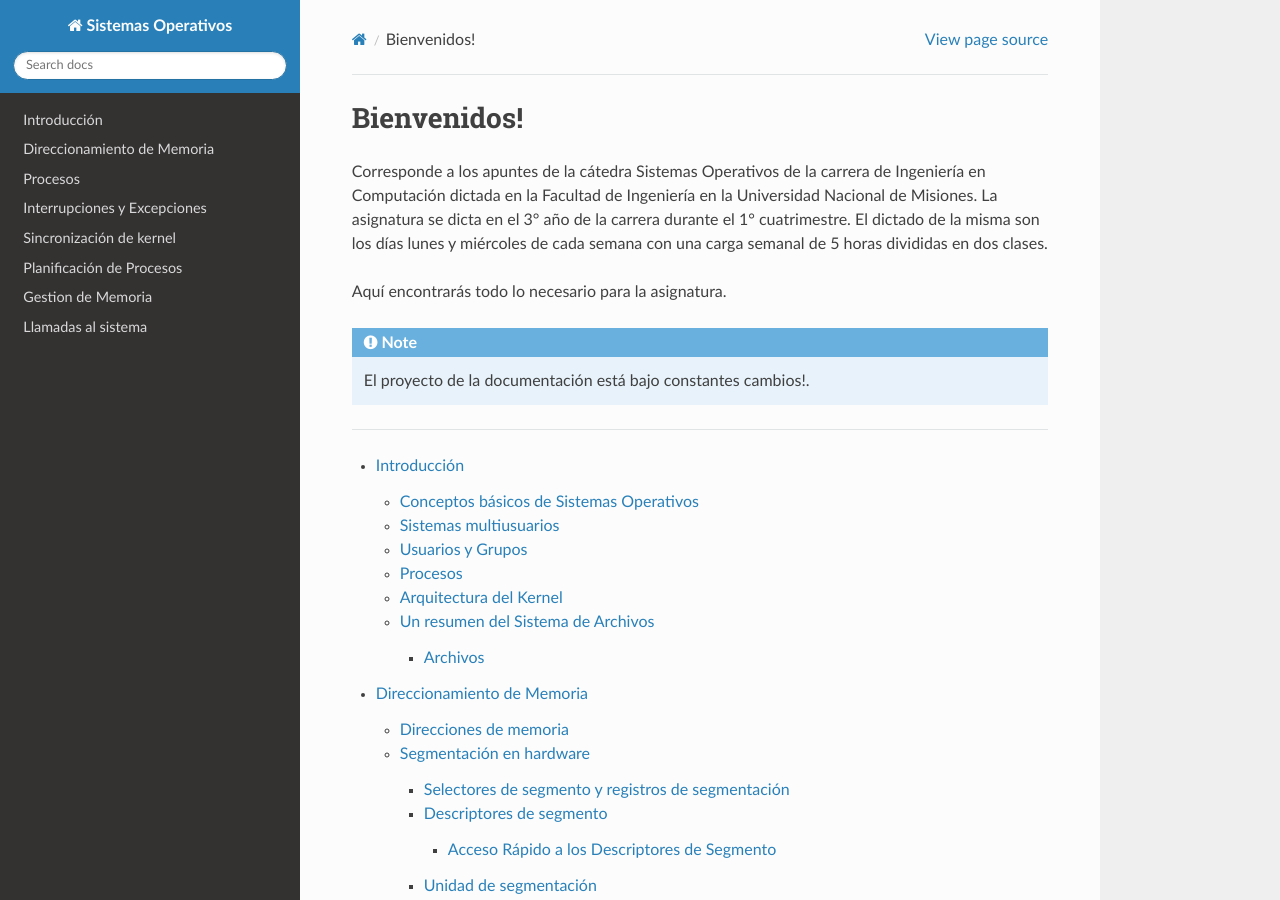
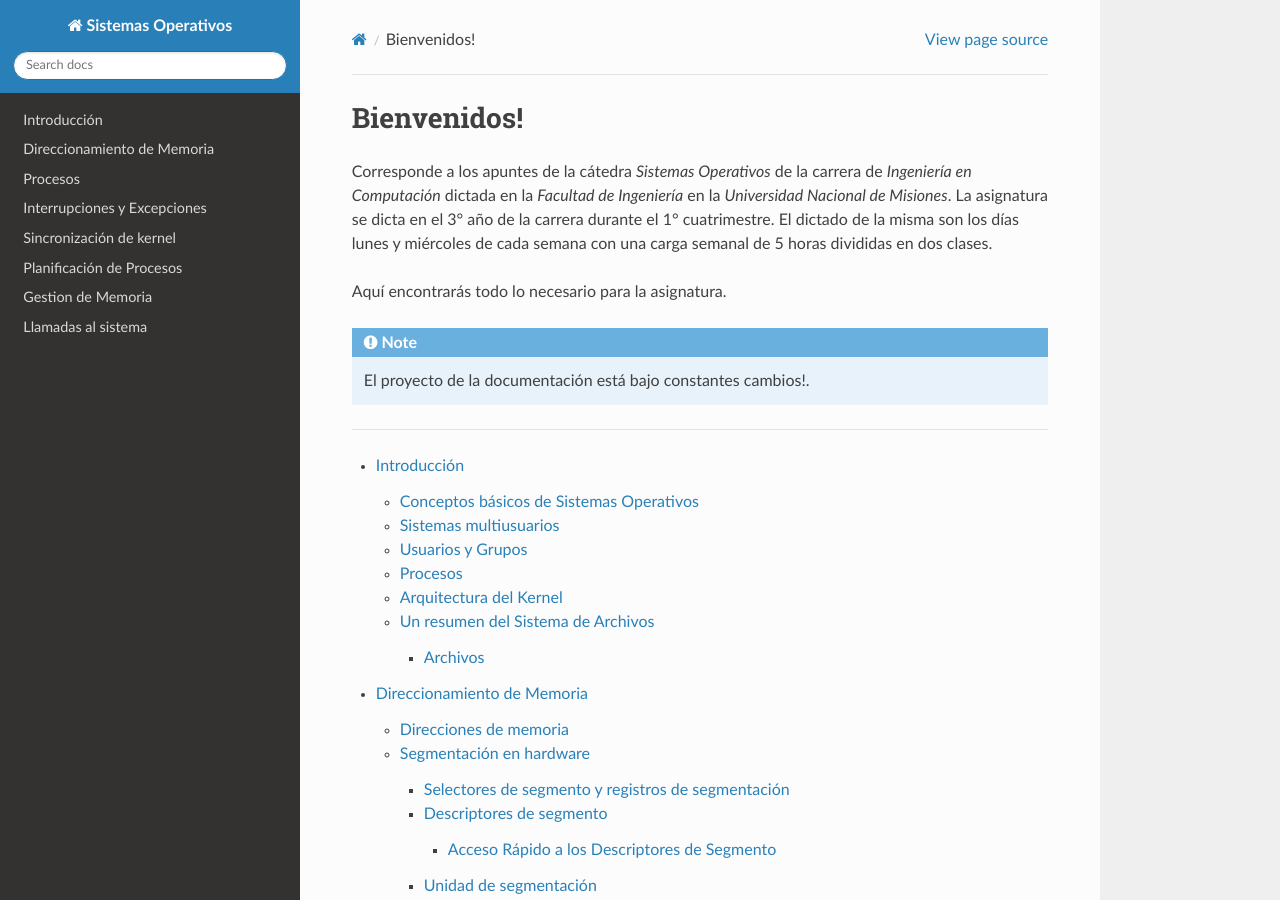
Before and after one commit to educonstantin/so, a Sphinx documentation site: the page built from docs/source/index.rst, in a window 1280 px wide and 900 px high. Built offline with Sphinx 7.4.7 and the Read the Docs theme 3.1.0, drawn with Linux system fonts in a browser that asks for light colours.

```diff
--- a/docs/source/index.rst
+++ b/docs/source/index.rst
@@ -1,9 +1,9 @@
 Bienvenidos!
 ===========
 
-Corresponde a los apuntes de la cátedra Sistemas Operativos de la carrera de
-Ingeniería en Computación dictada en la Facultad de Ingeniería en la
-Universidad Nacional de Misiones.
+Corresponde a los apuntes de la cátedra *Sistemas Operativos* de la carrera de
+*Ingeniería en Computación* dictada en la *Facultad de Ingeniería* en la
+*Universidad Nacional de Misiones*.
 La asignatura se dicta en el 3° año de la carrera durante el 1° cuatrimestre.
 El dictado de la misma son los días lunes y miércoles de cada semana con una
 carga semanal de 5 horas divididas en dos clases.
```
